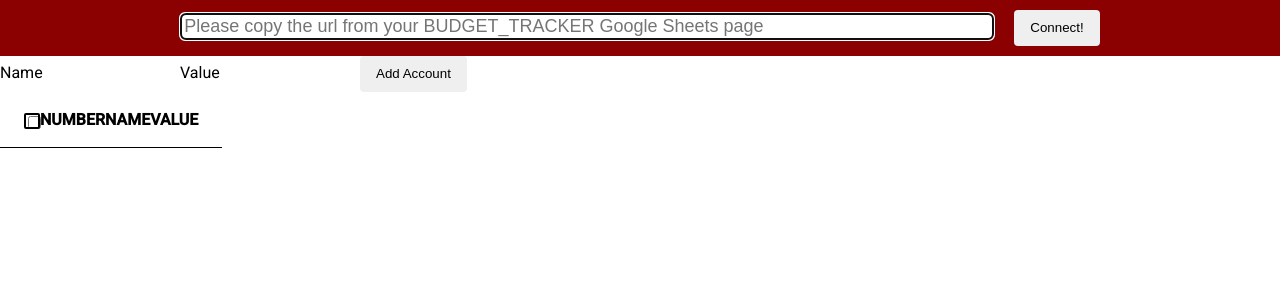
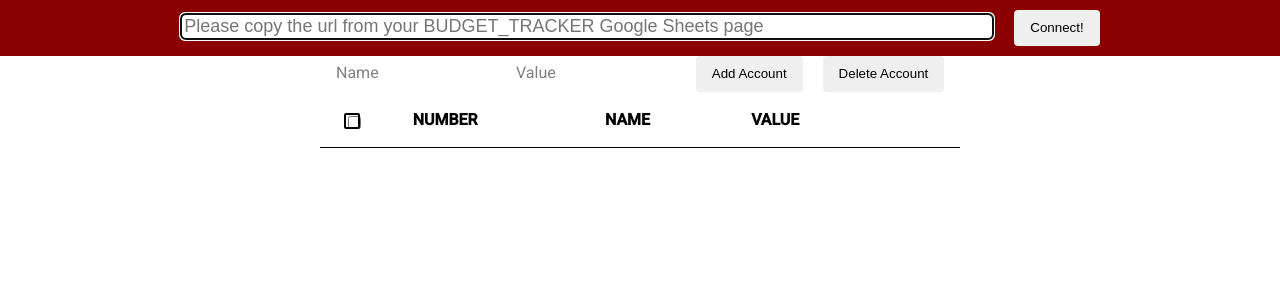
Before and after one commit to daMelody/budget-tracker, an Angular app in the folder ng-budget/: page / in a window 1280 px wide. Shown: the top 300 px of the page. Built offline with nearby package versions, Linux system fonts and the light colour scheme.

Commit message:
account table almost sorting

```diff
--- a/ng-budget/src/app/account-manager/account-manager.component.css
+++ b/ng-budget/src/app/account-manager/account-manager.component.css
@@ -0,0 +1,18 @@
+.account-manager {
+    display: flex;
+    flex-direction: column;
+    justify-content: center;
+    align-items: center;
+}
+
+mat-label {
+    color: grey;
+}
+
+#add {
+    margin-right: 20px;
+}
+
+table {
+    width: 50%;
+}
--- a/ng-budget/src/app/account-manager/account-manager.component.html
+++ b/ng-budget/src/app/account-manager/account-manager.component.html
@@ -6,12 +6,14 @@
     </mat-form-field>
     <mat-form-field>
       <mat-label>Value</mat-label>
-      <input type="number" matInput [(ngModel)]="newValue" name="value"/>
+      <input type="number" matInput [(ngModel)]="newValue" name="value" />
     </mat-form-field>
-    <button mat-raised-button (click)="addAccount()">Add Account</button>
+    <button mat-raised-button (click)="addAccount()" id="add">Add Account</button>
+    <button mat-raised-button (click)="deleteAccount()" id="delete">Delete Account</button>
   </form>
 
-  <table mat-table [dataSource]="accounts" class="mat-elevation-z8">
+
+  <table mat-table [dataSource]="accounts" class="mat-elevation-z8" matSort (matSortChange)="sortAccounts($event)">
     <tr mat-header-row *matHeaderRowDef="displayedColumns; sticky: true"></tr>
     <tr mat-row *matRowDef="let row; columns: displayedColumns;" (click)="selection.toggle(row)"></tr>
     <!-- SELECT column -->
@@ -27,17 +29,17 @@
     </ng-container>
     <!-- NUMBER -->
     <ng-container matColumnDef="number">
-      <th mat-header-cell *matHeaderCellDef> NUMBER </th>
+      <th mat-header-cell *matHeaderCellDef mat-sort-header> NUMBER </th>
       <td mat-cell *matCellDef="let element"> {{element.number}} </td>
     </ng-container>
     <!-- NAME -->
     <ng-container matColumnDef="name">
-      <th mat-header-cell *matHeaderCellDef> NAME </th>
+      <th mat-header-cell *matHeaderCellDef mat-sort-header> NAME </th>
       <td mat-cell *matCellDef="let element"> {{element.name}} </td>
     </ng-container>
     <!-- VALUE -->
     <ng-container matColumnDef="value">
-      <th mat-header-cell *matHeaderCellDef> VALUE </th>
+      <th mat-header-cell *matHeaderCellDef mat-sort-header> VALUE </th>
       <td mat-cell *matCellDef="let element"> {{element.value}} </td>
     </ng-container>
   </table>
--- a/ng-budget/src/app/account-manager/account-manager.component.ts
+++ b/ng-budget/src/app/account-manager/account-manager.component.ts
@@ -1,5 +1,6 @@
 import { Component, OnInit, ViewChild } from "@angular/core";
-import { MatTable } from '@angular/material/table';
+import { MatTable, MatTableDataSource } from '@angular/material/table';
+import { MatSortModule } from "@angular/material/sort";
 import { SelectionModel } from "@angular/cdk/collections";
 import { Account } from "../type-classes/account/account";
 
@@ -21,7 +22,7 @@ SOURCE.push(sndAct);
     styleUrls: ["./account-manager.component.css"]
 })
 export class AccountManagerComponent implements OnInit {
-    displayedColumns: String[] = ["select", "number", "name", "value"];
+    displayedColumns: string[] = ["select", "number", "name", "value"];
     accounts: Array<Account> = new Array<Account>();
     selection: SelectionModel<Account> = new SelectionModel<Account>(true, []);
     @ViewChild(MatTable,{static: true}) table: MatTable<any>;
@@ -48,11 +49,24 @@ export class AccountManagerComponent implements OnInit {
 
     addAccount(): void {
         let newAccount: Account = new Account();
-        newAccount.number = this.accounts.length;
+        newAccount.number = this.accounts.length <= 0 ? 0 : this.accounts[0].number++;
         newAccount.name = this.newName;
         newAccount.value = this.newValue;
         this.accounts.push(newAccount);
-        console.log(this.accounts);
+        this.newName = null;
+        this.newValue = null;
+        this.table.renderRows();
+    }
+
+    deleteAccount(): void {
+        this.accounts = this.accounts.filter(elt => !this.selection.selected.includes(elt));
+        this.table.renderRows();
+    }
+
+    // TODO: finish account sorting
+    sortAccounts(event): void {
+        this.accounts = this.accounts.sort();
+
         this.table.renderRows();
     }
 }
```
